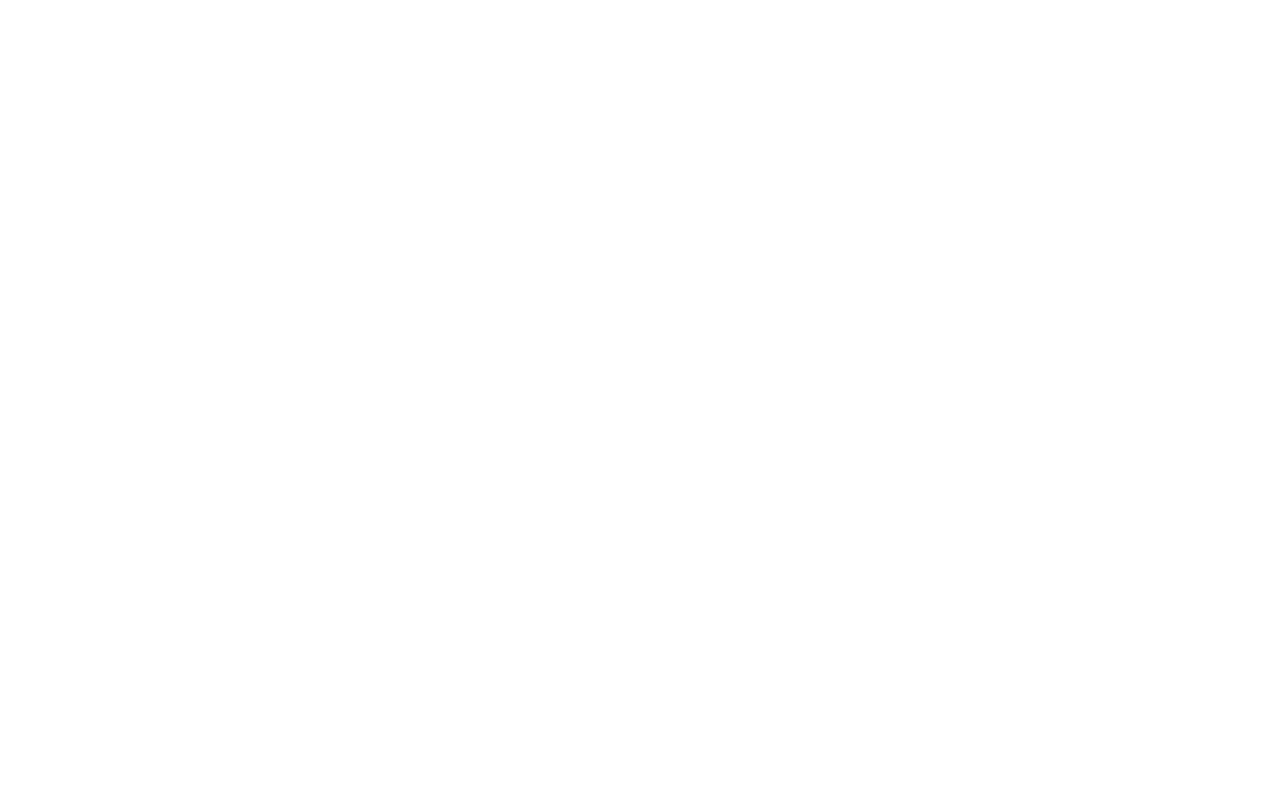
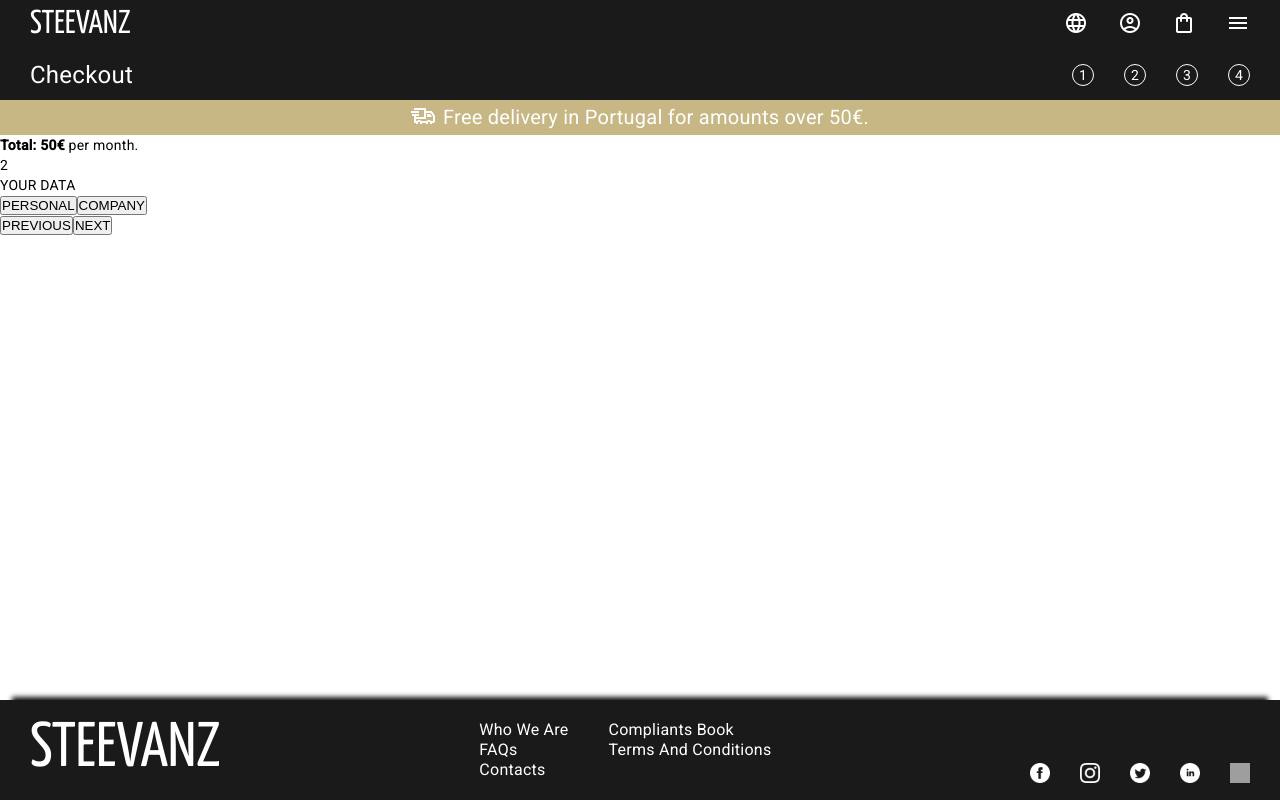
Before and after one commit to Real-Artisan/Steevanz_checkout, an Angular app: page /shop/checkout/personal-info in a window 1280 px wide. Before the commit this address led to /. Built offline with nearby package versions, Linux system fonts and the light colour scheme; grey boxes are pictures that could not be loaded.

Commit message:
personal info

```diff
--- a/src/app/Components/cart/cart.component.html
+++ b/src/app/Components/cart/cart.component.html
@@ -29,8 +29,8 @@
         <div class="coupon">
           <div class="coupon-content">
             <p>Do you have a discount coupon?</p>
-            <p>
-              <mat-form-field id="specific-background" appearance="fill">
+            <p id="coupon-field">
+              <mat-form-field appearance="fill" >
                 <mat-label>Write your coupon here</mat-label>
                 <input matInput>
                 <mat-icon matSuffix>cached</mat-icon>
@@ -45,11 +45,11 @@
         <div class="price">
           <div class="euros"><b>Total: 50€</b><span> per month.</span></div>
 
-      </div>
+        </div>
     </div>
     <div class="buttons">
       <button class="clear">CLEAN CART</button>
-      <button class="next">NEXT</button>
+      <button routerLink="/shop/checkout/personal-info" class="next">NEXT</button>
     </div>
     </div>
     <app-footer></app-footer>
--- a/src/app/Components/cart/cart.component.scss
+++ b/src/app/Components/cart/cart.component.scss
@@ -1,11 +1,9 @@
+ .mat-form-field-appearance-fill .mat-form-field-flex {
+    background-color: #000;
+  }
 .page-container {
     height: 100vh;
-    app-footer {
-        position: absolute;
-        bottom: 0;
-        left: 0;
-        right: 0;
-    }
+
     .page {
         .back{
             display: flex;
@@ -86,10 +84,15 @@
                     p {
                         font-size: 24px;
                     }
-                    p {
+                    #coupon-field {
+                        *{
+                            background-color: #fff;
+                        }
                         mat-form-field {
-                                width: 440px;
+                            width: 440px;
+
                         }
+
                     }
                 }
             }
--- a/src/app/Components/cart/cart.component.ts
+++ b/src/app/Components/cart/cart.component.ts
@@ -1,10 +1,11 @@
-import { Component } from '@angular/core';
+import { Component, ViewEncapsulation } from '@angular/core';
+import { MatFormFieldDefaultOptions, MAT_FORM_FIELD_DEFAULT_OPTIONS } from '@angular/material/form-field';
 
 @Component({
   selector: 'app-cart',
   templateUrl: './cart.component.html',
-  styleUrls: ['./cart.component.scss']
+  styleUrls: ['./cart.component.scss'],
+  encapsulation: ViewEncapsulation.None
 })
 export class CartComponent {
-
 }
--- a/src/app/Components/footer/footer.component.scss
+++ b/src/app/Components/footer/footer.component.scss
@@ -7,6 +7,10 @@
     align-items: center;
     min-height: 100px;
     box-shadow: 0 -15px 5px -12px #111;
+    position: absolute;
+    bottom: 0;
+    left: 0;
+    right: 0;
     .brand {
         margin-left: 30px;
         font-family: 'Yanone Kaffeesatz', sans-serif;
--- /dev/null
+++ b/src/app/Components/personal-info/personal-info.component.html
@@ -0,0 +1,33 @@
+<app-nav-bar></app-nav-bar>
+<app-checkout-bar></app-checkout-bar>
+<div class="price-bar">
+    <div class="price">
+        <div class="euros"><b>Total: 50€</b><span> per month.</span></div>
+
+    </div>
+</div>
+<div class="current">
+    <div class="two"><span>2</span></div>
+    <div class="current-page">
+      YOUR DATA
+    </div>
+</div>
+<div class="first-buttons">
+    <button class="personal">PERSONAL</button>
+    <button class="company">COMPANY</button>
+</div>
+<div class="forms">
+    <form>
+        <div class="left">
+
+        </div>
+        <div class="right">
+
+        </div>
+    </form>
+</div>
+<div class="second-buttons">
+    <button class="previous">PREVIOUS</button>
+    <button class="next">NEXT</button>
+</div>
+<app-footer></app-footer>
--- a/src/app/Components/subscribe/subscribe.component.scss
+++ b/src/app/Components/subscribe/subscribe.component.scss
@@ -67,10 +67,4 @@
 
         }
     }
-    app-footer {
-        position: absolute;
-        bottom: 0;
-        left: 0;
-        right: 0;
-    }
 }
--- a/src/app/Components/subscribe/subscribe.component.ts
+++ b/src/app/Components/subscribe/subscribe.component.ts
@@ -9,6 +9,6 @@
 export class SubscribeComponent {
   constructor( private router: Router) {}
 goToCheckout() {
-  this.router.navigate(['shop/cart'])
+  this.router.navigate(['shop/checkout/cart'])
 }
 }
--- a/src/app/app-routing.module.ts
+++ b/src/app/app-routing.module.ts
@@ -1,12 +1,14 @@
 import { NgModule } from '@angular/core';
 import { RouterModule, Routes } from '@angular/router';
 import { CartComponent } from './Components/cart/cart.component';
+import { PersonalInfoComponent } from './Components/personal-info/personal-info.component';
 import { SubscribeComponent } from './Components/subscribe/subscribe.component';
 
 const routes: Routes =
 [
   { path: '', component: SubscribeComponent },
-  { path: 'shop/cart', component: CartComponent},
+  { path: 'shop/checkout/cart', component: CartComponent},
+  { path: 'shop/checkout/personal-info', component: PersonalInfoComponent},
 ];
 
 @NgModule({
--- a/src/app/app.module.ts
+++ b/src/app/app.module.ts
@@ -12,6 +12,7 @@
 import {MatFormFieldModule} from '@angular/material/form-field';
 import {MatInputModule} from '@angular/material/input';
 import {MatIconModule} from '@angular/material/icon';
+import { PersonalInfoComponent } from './Components/personal-info/personal-info.component';
 
 
 
@@ -22,7 +23,8 @@
     FooterComponent,
     SubscribeComponent,
     CartComponent,
-    CheckoutBarComponent
+    CheckoutBarComponent,
+    PersonalInfoComponent
   ],
   imports: [
     BrowserModule,
--- a/src/styles.scss
+++ b/src/styles.scss
@@ -4,8 +4,6 @@
     margin: 0;
     box-sizing: border-box;
 }
-::ng-deep .mat-form-field-appearance-fill#specific-background .mat-form-field-flex {
-    background-color: #fff !important;
-  }
+
 html, body { height: 100%; }
 body { margin: 0; font-family: Roboto, "Helvetica Neue", sans-serif; }
```
Also changed, not shown: src/app/Components/personal-info/personal-info.component.ts (added, +10 -0 lines), src/app/Components/personal-info/personal-info.component.scss (added), 1 other file (tests, documents, lock files or other folders).
